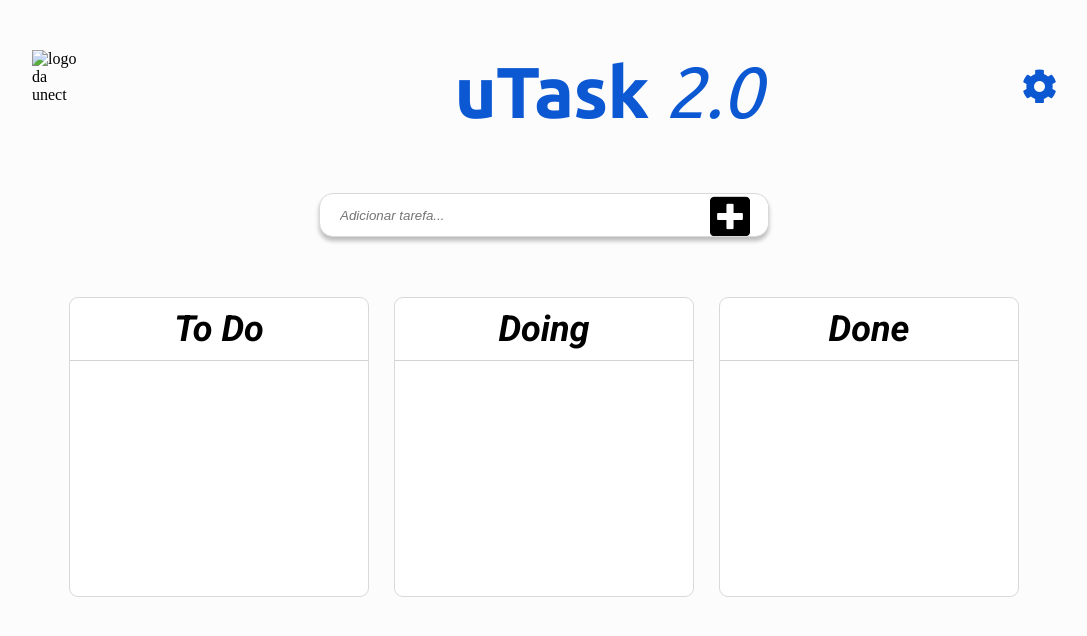
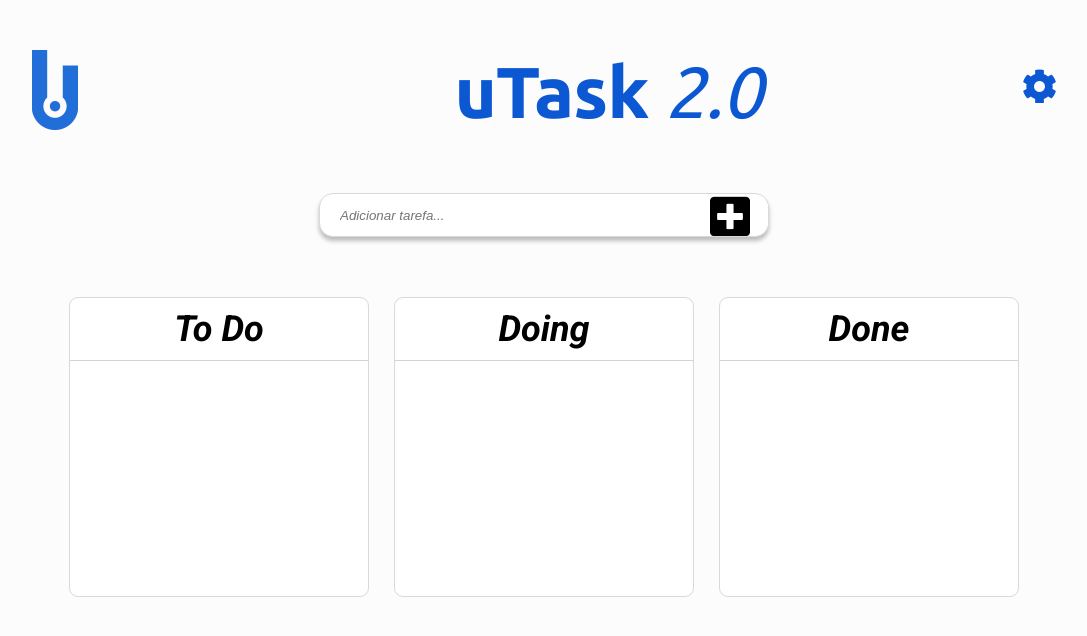
Before and after one commit to PHCorra/ToDoList_Unect, a plain HTML site: page index.html in a window 1280 px wide. Shown: the whole page, without its empty margins (96-1183 px from the left). Drawn offline with Linux system fonts and the light colour scheme; the site is published under a folder, as on GitHub Pages, so addresses that start at the root find nothing.

Commit message:
digite sua mensagem de commit aqui

```diff
--- a/index.html
+++ b/index.html
@@ -15,7 +15,7 @@
         <header> <!--Aqui vai o titlo, imagens da parte de cima, barra de add task e modal-->
 
                 <h1 class="title"><span>u</span>Task <span>2.0</span></h1>
-                <img src="/images/unect.png" alt="logo da unect" class="logo-unect">
+                <img src="images/unect.png" alt="logo da unect" class="logo-unect">
                 <input type="image" src="images/config.png" alt="" class="modal" onclick="abrirModal('modal');">
             <!--Aqui vai o click do modal-->
                 <nav>
```
